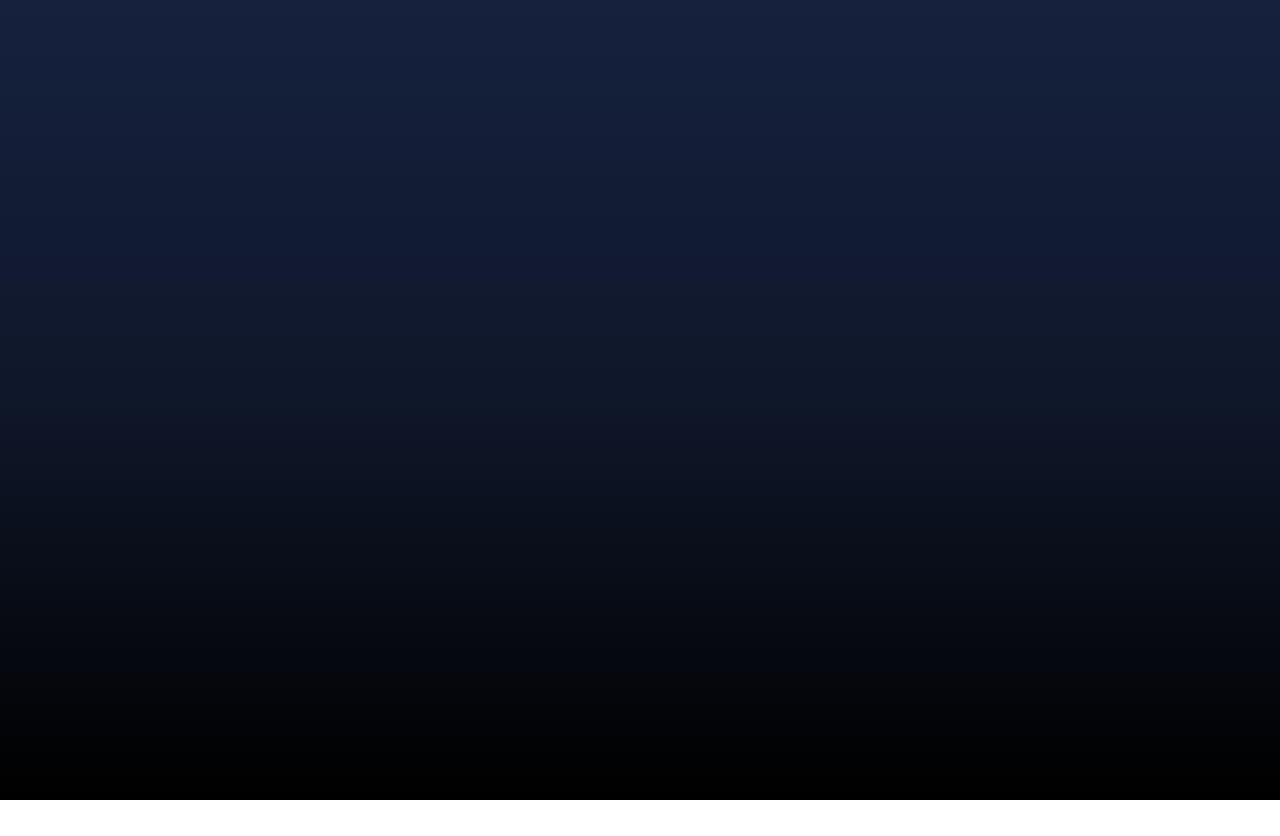
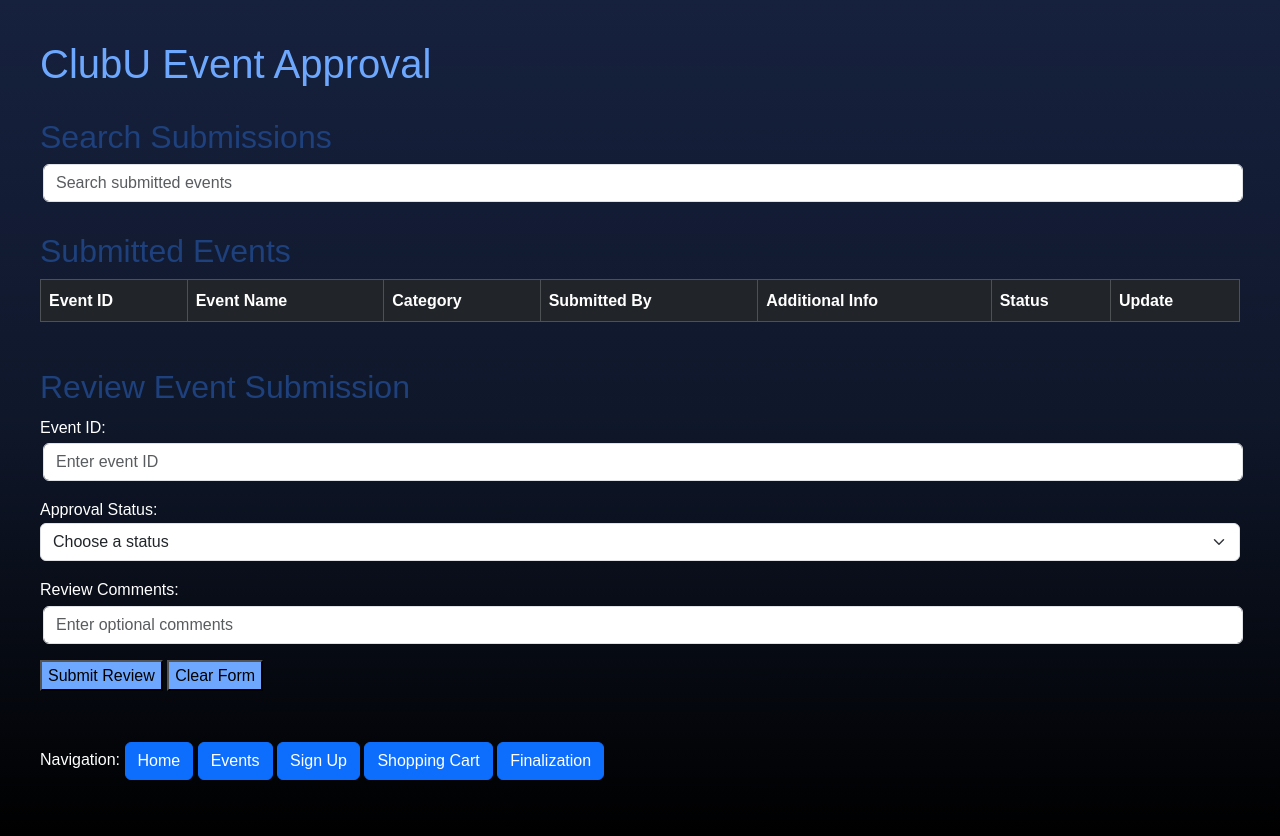
Before and after one commit to KrishP-Coder/Final-Project-IST-256_Group-9, a plain HTML site: page approve.html in a window 1280 px wide. Before the commit the page ends 800 px from the top, so only its background shows below. Drawn offline with nearby package versions, Linux system fonts and the light colour scheme.

Commit message:
Add event approval form and submission table

```diff
--- a/approve.html
+++ b/approve.html
@@ -1,3 +1,4 @@
+
 <!DOCTYPE html>
 <html lang="en">
 
@@ -9,3 +10,81 @@
     <link href="https://cdn.jsdelivr.net/npm/bootstrap@5.3.2/dist/css/bootstrap.min.css" rel="stylesheet">
     <link rel="stylesheet" href="style.css">
 </head>
+
+<body class="approval-page">
+
+ <h1>ClubU Event Approval</h1>
+
+ <h2>Search Submissions</h2>
+ <label for="searchBar" class="visually-hidden">Search submissions</label>
+ <input type="text" id="searchBar" class="form-control mb-3"
+ placeholder="Search submitted events">
+
+<h2>Submitted Events</h2>
+
+ <div class="table-responsive">
+ <table class="table table-dark table-striped table-bordered">
+<thead>
+<tr>
+    <th>Event ID</th>
+    <th>Event Name</th>
+    <th>Category</th>
+    <th>Submitted By</th>
+    <th>Additional Info</th>
+    <th>Status</th>
+    <th>Update</th>
+    </tr>
+    </thead>
+
+    <tbody id="submissionTable"></tbody>
+    </table>
+    </div>
+
+    <h2>Review Event Submission</h2>
+
+    <form id="approvalForm" novalidate>
+
+    <div class="mb-3">
+    <label for="itemId">Event ID:</label>
+    <input type="text" id="itemId" class="form-control"
+    placeholder="Enter event ID" required>
+        </div>
+
+        <div class="mb-3">
+            <label for="status">Approval Status:</label>
+            <select id="status" class="form-select" required>
+                <option value="">Choose a status</option>
+                <option value="Approved">Approve</option>
+                <option value="Rejected">Reject</option>
+            </select>
+        </div>
+
+        <div class="mb-3">
+            <label for="reviewComments">Review Comments:</label>
+            <input type="text" id="reviewComments" class="form-control"
+                placeholder="Enter optional comments">
+        </div>
+
+        <button type="submit" id="approveButton">Submit Review</button>
+        <button type="button" id="cancelButton">Clear Form</button>
+
+    </form>
+
+    <div id="message" class="d-none" role="alert"></div>
+
+    <br><br>
+
+    <p>
+        Navigation:
+        <a href="index.html" class="btn btn-primary">Home</a>
+        <a href="product.html" class="btn btn-primary">Events</a>
+        <a href="signup.html" class="btn btn-primary">Sign Up</a>
+        <a href="shoppingCart.html" class="btn btn-primary">Shopping Cart</a>
+        <a href="finalization.html" class="btn btn-primary">Finalization</a>
+    </p>
+
+    <script src="https://code.jquery.com/jquery-3.7.1.min.js"></script>
+    <script src="approval.js"></script>
+
+</body>
+</html>
```
